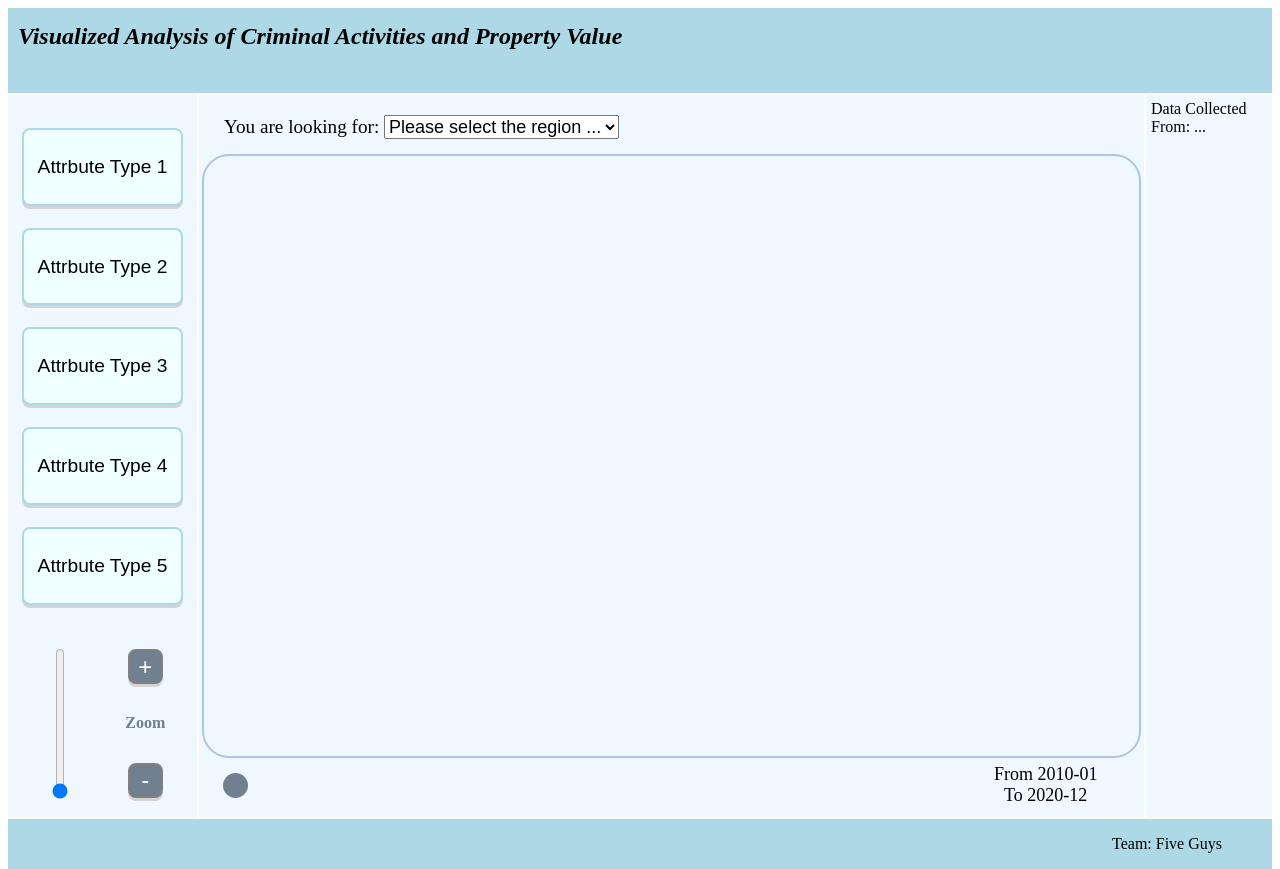
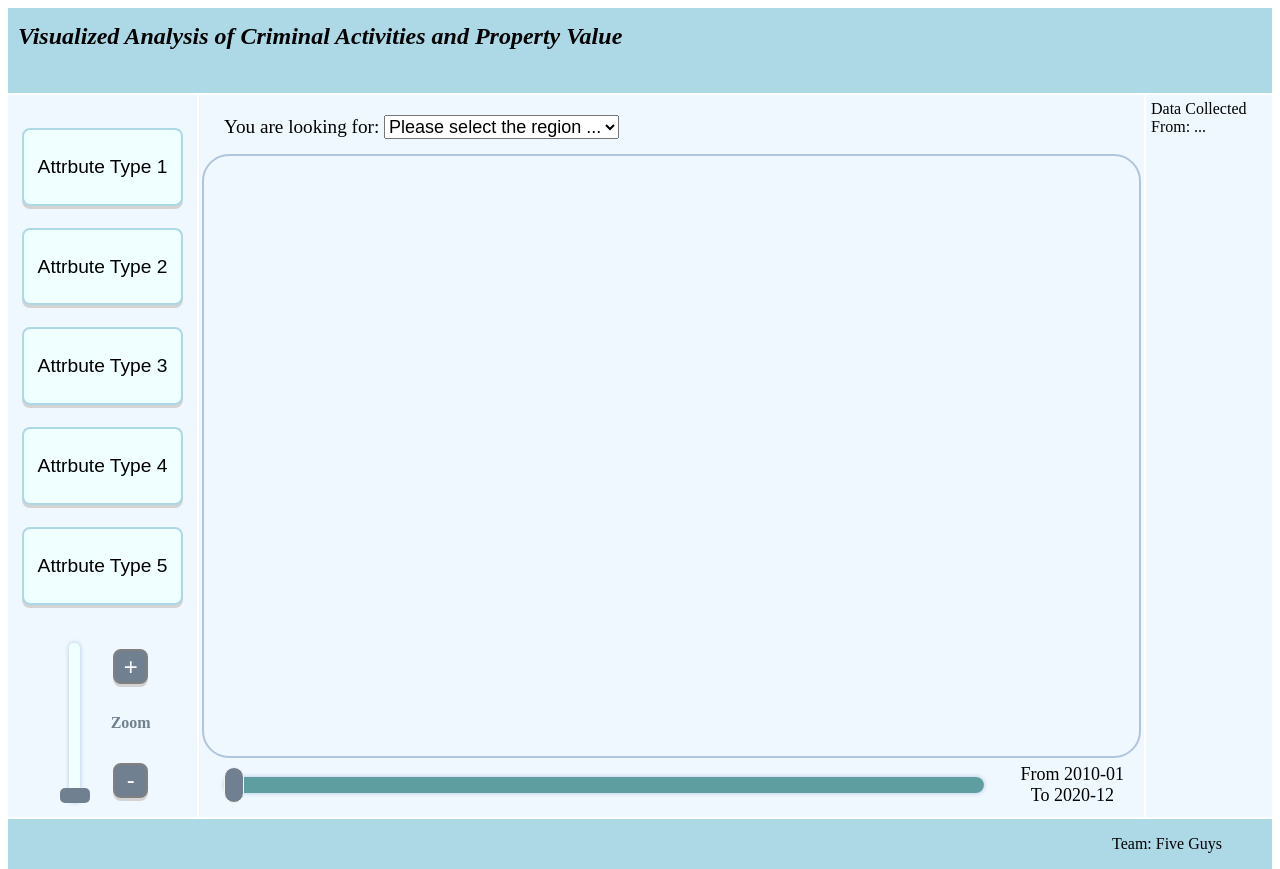
Before and after one commit to JYATMorz/CSE6242-TeamProject, a plain HTML site: page page/index.html in a window 1280 px wide. Drawn offline with Linux system fonts and the light colour scheme.

Commit message:
colorful slider

```diff
--- a/page/index.html
+++ b/page/index.html
@@ -24,13 +24,14 @@
                     <!--d3.js-->
                 </div>
                 <div id="zoom-selection" class="user-selection grid-container">
-                    <!--Put Buttons/Slides (Vertically) Here to Zoom In|Out Map-->
-                    <input type="range" id="zoom-slide" title="Zoom" min="0" value="0" step="1" orient="vertical" />
-                    <div class="zoom-btn">
+                    <div id="zoom-div">
+                        <input type="range" id="zoom-slide" title="Zoom" min="0" value="0" step="1" />
+                    </div>
+                    <div class="zoom-btn" id="zoom-in-btn">
                         <button type="button" id="zoom-in">+</button>
                     </div>
                     <div id="zoom-label">Zoom</div>
-                    <div class="zoom-btn">
+                    <div class="zoom-btn" id="zoom-out-btn">
                         <button type="button" id="zoom-out">-</button>
                     </div>
                 </div>
--- a/page/script/main.js
+++ b/page/script/main.js
@@ -82,8 +82,9 @@ const timeSlide = d3.select("#time-slide")
     .property("value", -findMonthDiff(timeSlideRange.min, timeSlideRange.max));
 const timeOutput = d3.select("#time-output").text(outputStr());
 timeSlide.on("input", function () {
+    timeSlideColor();
+    timeOutput.text(outputStr());
     console.log("Call Time Selection Function Here");
-    timeOutput.text(outputStr());
 });
 
 // enter code to control region selection dropdown
@@ -206,3 +207,11 @@ function outputStr() {
         + dateToString(findMonthAfter(timeSlideRange.max, timeSlide.property("value")))
         + "\nTo " + dateToString(timeSlideRange.max);
 }
+
+function timeSlideColor() {
+    let value = (timeSlide.property("value") - timeSlide.property("min") + 1)
+        / (timeSlide.property("max") - timeSlide.property("min") + 1) * 100;
+    let style = "linear-gradient(to right, azure " + value
+        + "%, cadetblue " + value + "% 100%)";
+    timeSlide.style("background", style);
+}
--- a/page/script/style.css
+++ b/page/script/style.css
@@ -6,6 +6,14 @@ button {
     -webkit-transition-duration: 0.2s;
     -moz-transition-duration: 0.2s;
     transition-duration: 0.2s;
+    -moz-user-select: none;
+    -webkit-user-select: none;
+    -ms-user-select: none;
+    user-select: none;
+}
+
+input[type=range]:focus {
+    outline: none;
 }
 
 #title {
@@ -72,39 +80,71 @@ button {
 
 #time-selection {
     text-align: center;
-    grid-template-columns: 4fr 1fr;
+    grid-template-columns: 6fr 1fr;
 }
 
 #time-slide {
-    appearance: none;
     -webkit-appearance: none;
     -moz-appearance: none;
+    appearance: none;
     margin: auto;
     width: 95%;
-    height: 10px;
+    height: 16px;
+    border-radius: 10px;
     outline: none;
-    border-radius: 50%;
-    background: none;
+    background: linear-gradient(to right, azure 0%, cadetblue 0% 100%);
+}
+
+#time-slide::-webkit-slider-runnable-track {
+    width: 100%;
+    height: 16px;
+    cursor: pointer;
+    border-radius: 10px;
+    box-shadow: 0px 0px 5px lightsteelblue;
+}
+
+#time-slide::-moz-range-track {
+    width: 100%;
+    height: 16px;
+    cursor: pointer;
+    background: cadetblue;
+    border-radius: 10px;
+    box-shadow: 0px 0px 5px lightsteelblue;
+}
+
+#time-slide::-moz-range-progress {
+    background: linear-gradient(azure, azure) no-repeat;
+    height: 12px;
+    border-radius: 10px;
 }
 
 #time-slide::-webkit-slider-thumb {
+    -webkit-appearance: none;
     appearance: none;
-    -webkit-appearance: none;
-    height: 25px;
-    width: 25px;
-    border: none;
+    height: 36px;
+    width: 20px;
+    border: 1px solid whitesmoke;
     background-color: slategray;
-    border-radius: 50%;
+    border-radius: 10px;
+    margin-top: -10px;
+}
+
+#time-slide::-webkit-slider-thumb:active {
+    background-color: darkslategray;
 }
 
 #time-slide::-moz-range-thumb {
+    -moz-appearance: none;
     appearance: none;
-    -moz-appearance: none;
-    height: 25px;
-    width: 25px;
-    border: none;
+    height: 30px;
+    width: 20px;
+    border: 1px solid lightgray;
     background-color: slategray;
-    border-radius: 50%;
+    border-radius: 10px;
+}
+
+#time-slide::-moz-range-thumb:active {
+    background-color: darkslategray;
 }
 
 #time-output {
@@ -114,26 +154,96 @@ button {
 }
 
 #zoom-selection {
-    grid-template-columns: 1fr 1fr;
+    grid-template-columns: 1fr 2fr 2fr 1fr;
     grid-template-rows: 1fr 1fr 1fr;
     padding: 5px;
 }
 
+#zoom-label {
+    grid-column: 3;
+    grid-row: 2;
+}
+
+.zoom-btn {
+    grid-column: 3;
+}
+
+#zoom-in-btn {
+    grid-row: 1;
+}
+
+#zoom-out-btn {
+    grid-row: 3;
+}
+
+#zoom-div {
+    grid-column: 2;
+    grid-row: 1 / span 3;
+    display: inline-block;
+    height: 160px;
+    width: 40px;
+    padding: 0;
+    margin: auto;
+    text-align: right;
+}
+
 #zoom-slide {
-    grid-row: 1 / span 3;
-    width: 50%;
-    margin: 10% auto;
-    writing-mode: bt-lr;
-    -webkit-appearance: slider-vertical;
+    -webkit-appearance: none;
+    -moz-appearance: none;
+    appearance: none;
+    background: none;
+    width: 160px;
+    height: 40px;
+    margin: 0;
+    transform-origin: 80px 80px;
+    transform: rotate(-90deg);
+}
+
+#zoom-slide::-webkit-slider-runnable-track {
+    width: 100%;
+    height: 11px;
+    cursor: pointer;
+    background: azure;
+    border-radius: 5px;
+    box-shadow: 0px 0px 5px lightsteelblue;
+}
+
+#zoom-slide::-moz-range-track {
+    width: 100%;
+    height: 11px;
+    cursor: pointer;
+    background: azure;
+    border-radius: 5px;
+    box-shadow: 0px 0px 5px lightsteelblue;
 }
 
 #zoom-slide::-webkit-slider-thumb {
+    -webkit-appearance: none;
     appearance: none;
-    height: 25px;
-    width: 25px;
+    height: 30px;
+    width: 15px;
     border: none;
     background-color: slategray;
-    border-radius: 50%;
+    border-radius: 5px;
+    margin-top: -9px;
+}
+
+#zoom-slide::-webkit-slider-thumb:active {
+    background-color: darkslategray;
+}
+
+#zoom-slide::-moz-range-thumb {
+    -moz-appearance: none;
+    appearance: none;
+    height: 30px;
+    width: 15px;
+    border: none;
+    background-color: slategray;
+    border-radius: 5px;
+}
+
+#zoom-slide::-moz-range-thumb:active {
+    background-color: darkslategray;
 }
 
 #zoom-label {
```
